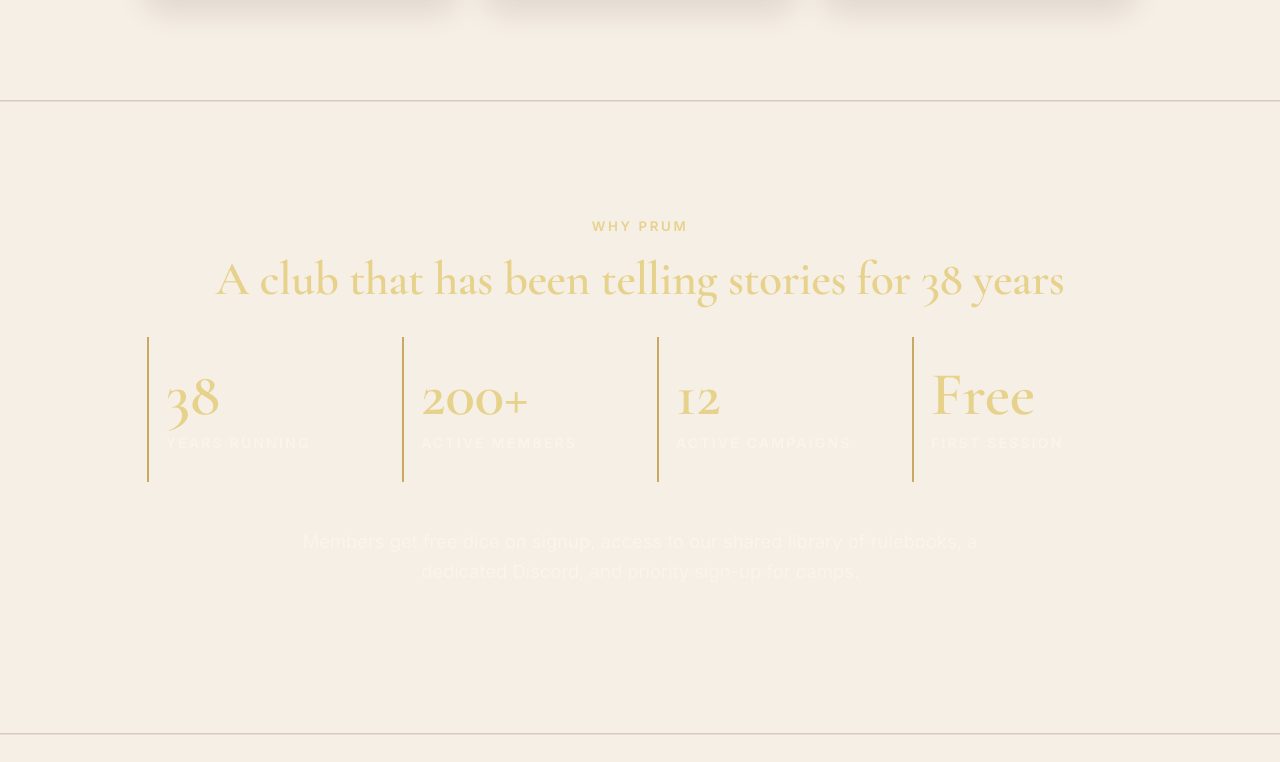
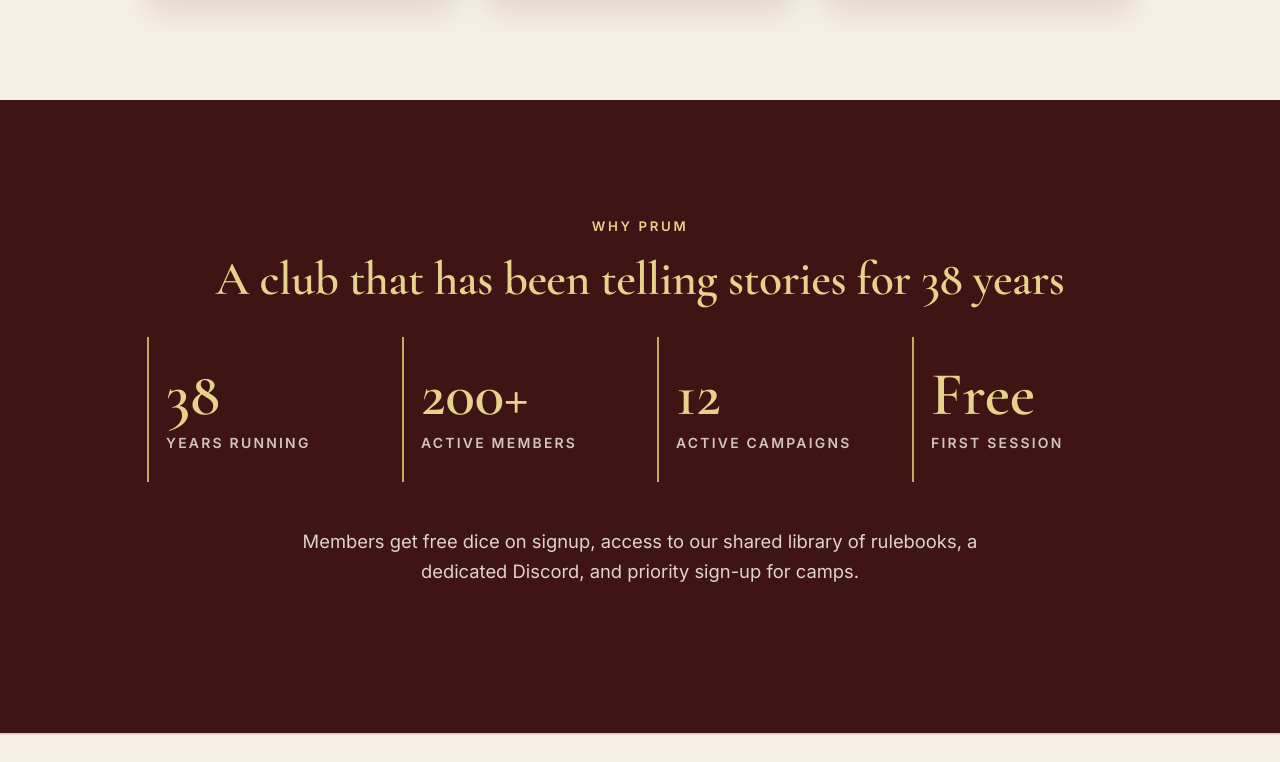
Before and after one commit to IshaanKataria/prum-fit1050, a plain HTML site: page index.html in a window 1280 px wide. Shown: the part 3778-4540 px from the top of the page. Drawn offline with nearby package versions, Linux system fonts and the light colour scheme.

Commit message:
fix why-section background specificity so burgundy bg actually applies

```diff
--- a/assets/css/prum.css
+++ b/assets/css/prum.css
@@ -550,18 +550,19 @@
 
 /* -------- why / stats -------- */
 
-.prum-why {
+#wrapper > .wrapper.style1.prum-why {
 	background: var(--prum-burgundy-deep) !important;
 	color: var(--prum-bg-card);
 }
 
 .prum-why h2,
 .prum-why .prum-eyebrow {
-	color: var(--prum-gold-soft);
+	color: var(--prum-gold-soft) !important;
 }
 
+.prum-why p,
 .prum-why .prum-section-lede {
-	color: rgba(251, 246, 236, 0.78);
+	color: rgba(251, 246, 236, 0.85) !important;
 }
 
 .prum-stats {
```
